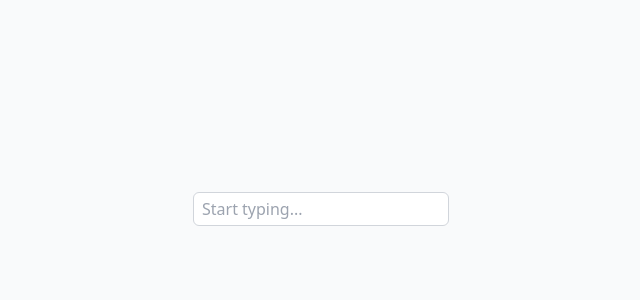
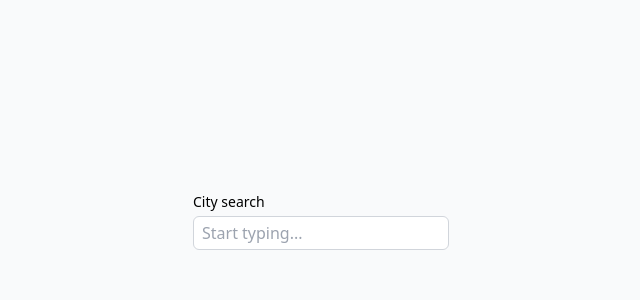
Before and after one commit to SuhelMakkad/react-autocomplete, a React (Vite) app: page / in a window 1280 px wide. Shown: the top 300 px of the page, without its empty margins (319-959 px from the left). Built offline with nearby package versions, Linux system fonts and the light colour scheme.

Commit message:
Add form label and selected text

```diff
--- a/src/App.tsx
+++ b/src/App.tsx
@@ -1,9 +1,22 @@
+import { useState } from "react";
 import { Autocomplete } from "./components/auto-complete";
 
 const App = () => {
+  const [selectedCity, setSelectedCity] = useState("");
+
   return (
-    <main className="grid place-content-center my-48">
-      <Autocomplete onSelect={console.log} />
+    <main className="grid place-content-center mt-48">
+      <div className="flex flex-col gap-1">
+        <span className="text-sm">City search</span>
+        <Autocomplete value={selectedCity} onSelect={setSelectedCity} />
+      </div>
+
+      {!!selectedCity && (
+        <div className="mt-8 text-center">
+          <hr className="mb-2" />
+          <span className="text-xs">Selected city: {selectedCity}</span>
+        </div>
+      )}
     </main>
   );
 };
--- a/src/components/auto-complete.tsx
+++ b/src/components/auto-complete.tsx
@@ -4,17 +4,18 @@ import { debounce } from "@/utils";
 import { fetchData } from "@/utils/data";
 
 type AutocompleteProps = {
+  minChars?: number;
+  placeholder?: string;
+  value?: string;
   onSelect: (item: string) => void;
-  placeholder?: string;
-  minChars?: number;
 };
 
 export const Autocomplete: React.FC<AutocompleteProps> = ({
+  value,
   onSelect,
+  minChars = 2,
   placeholder = "Start typing...",
-  minChars = 2,
 }) => {
-  const [selectedValue, setSelectedValue] = useState<string | null>(null);
   const [query, setQuery] = useState("");
   const [suggestions, setSuggestions] = useState<string[]>([]);
   const [isLoading, setIsLoading] = useState(false);
@@ -57,7 +58,6 @@ export const Autocomplete: React.FC<AutocompleteProps> = ({
   const handleSelect = (item: string) => {
     setQuery(item);
     onSelect(item);
-    setSelectedValue(item);
     setShowSuggestions(false);
     setSelectedIndex(-1);
 
@@ -97,7 +97,7 @@ export const Autocomplete: React.FC<AutocompleteProps> = ({
         ref={inputRef}
         placeholder={placeholder}
         value={query}
-        disabled={!!selectedValue}
+        disabled={!!value}
         className="border border-gray-300 rounded-md px-2 py-1 w-full disabled:bg-gray-100"
         onKeyDown={handleKeyDown}
         onFocus={() => query.length >= minChars && setShowSuggestions(true)}
@@ -115,12 +115,12 @@ export const Autocomplete: React.FC<AutocompleteProps> = ({
         }
       />
 
-      {selectedValue && (
+      {value && (
         <button
           className="text-xs hover:underline text-end w-full"
           onClick={() => {
-            setQuery(selectedValue);
-            setSelectedValue(null);
+            setQuery(value);
+            onSelect("");
 
             // let the disable prop take effect before focusing
             setTimeout(() => inputRef.current?.focus(), 0);
@@ -130,13 +130,13 @@ export const Autocomplete: React.FC<AutocompleteProps> = ({
         </button>
       )}
 
-      {!selectedValue && isLoading && showSuggestions && (
+      {!value && isLoading && showSuggestions && (
         <div className="absolute top-10 left-0 right-0 flex justify-center items-center h-10 bg-white rounded-md border shadow-sm text-sm">
           Loading...
         </div>
       )}
 
-      {!selectedValue && !isLoading && showSuggestions && suggestions.length > 0 && (
+      {!value && !isLoading && showSuggestions && suggestions.length > 0 && (
         <ul
           id={listId}
           role="listbox"
--- a/src/hooks/use-click-outside.tsx
+++ b/src/hooks/use-click-outside.tsx
@@ -12,10 +12,7 @@ export const useClickOutside = (
       }
     };
 
-    console.log("called");
-
     document.addEventListener("mousedown", handleClickOutside);
-
     return () => document.removeEventListener("mousedown", handleClickOutside);
   }, [callback]);
 
```
